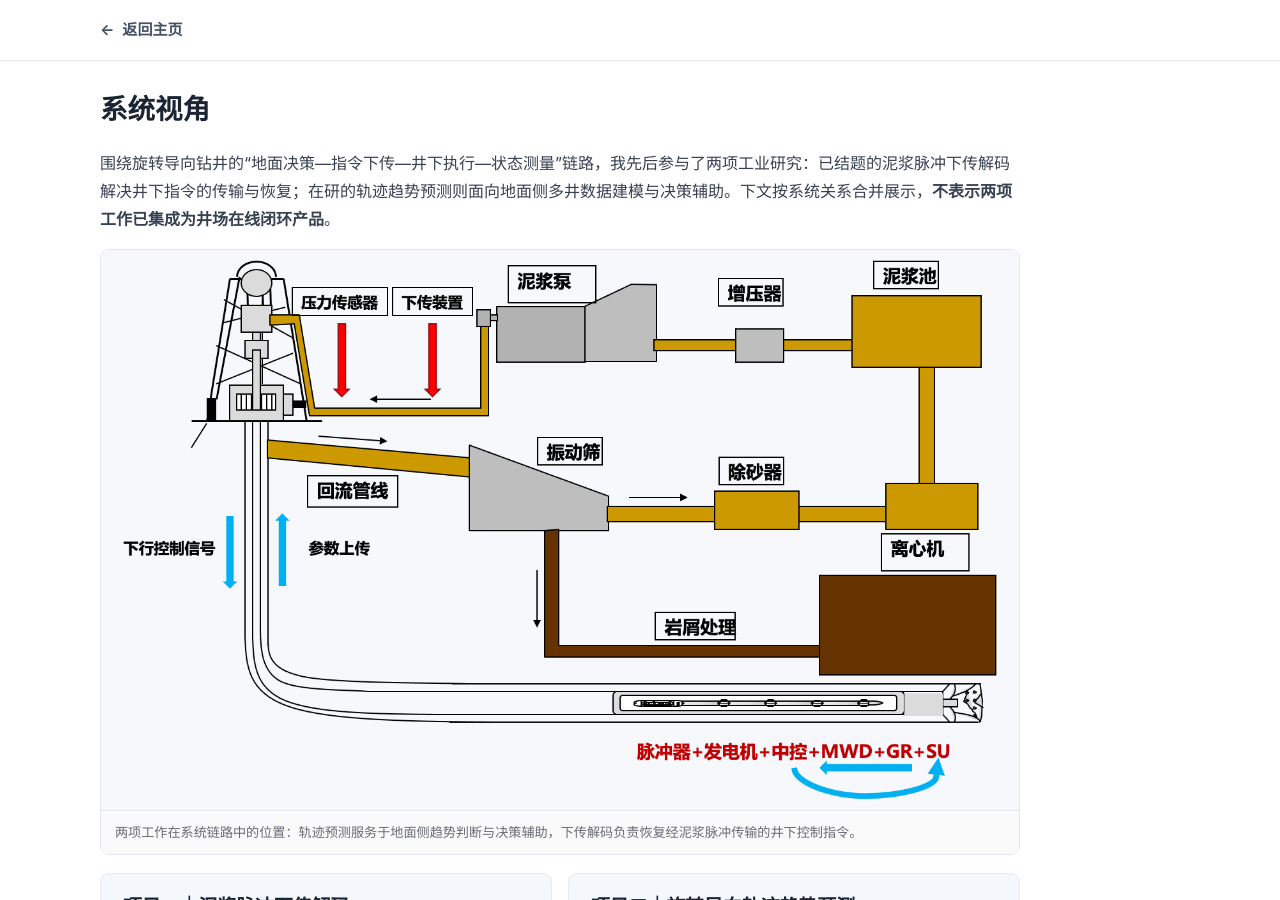
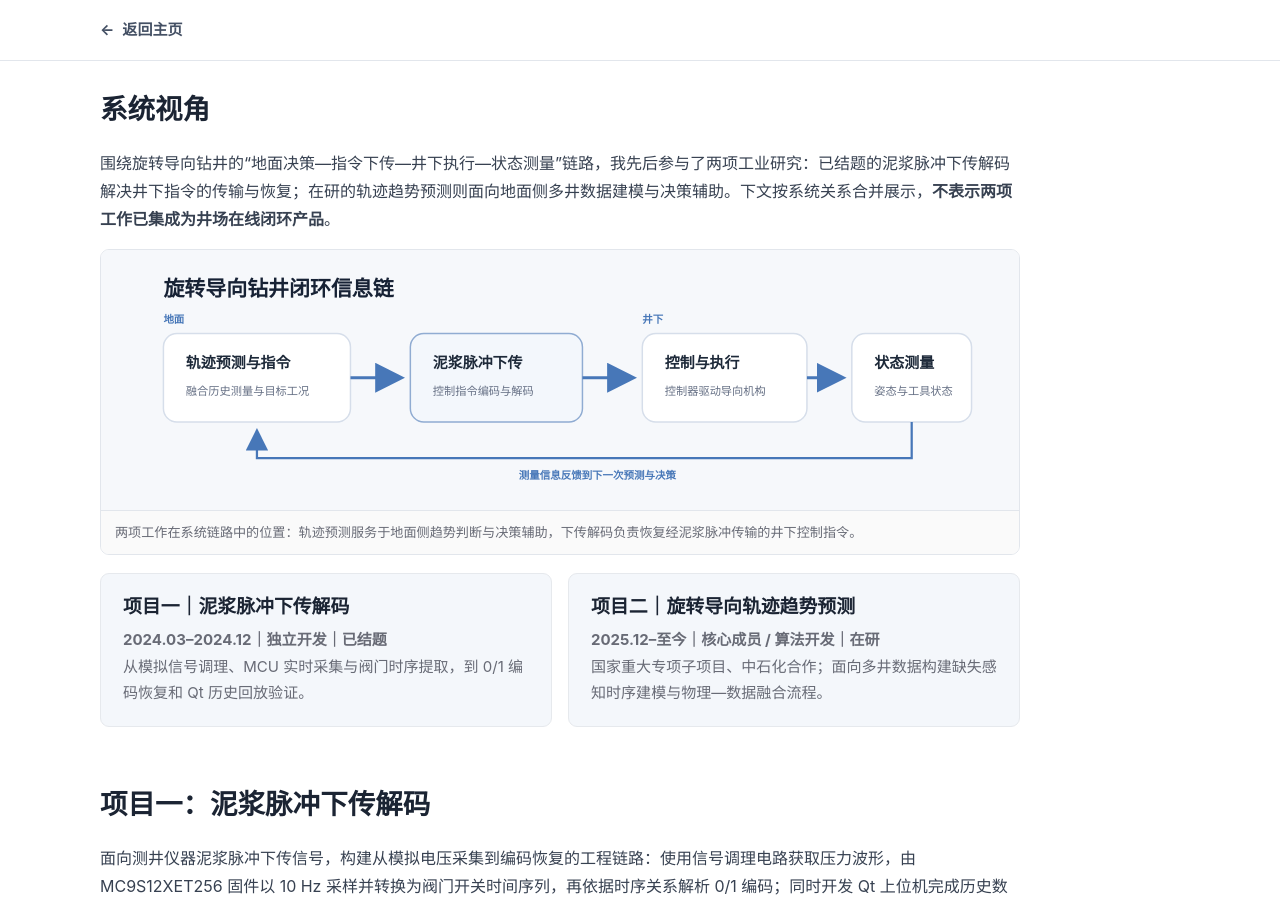
Before and after one commit to hejiaxun/hejiaxun.github.io, a Jekyll site: the page built from _projects/4_rotary_steering_system.md, in a window 1280 px wide and 900 px high, scrolled down 336 px. Built offline with Jekyll 4.4.1, drawn with Linux system fonts in a browser that asks for light colours.

Commit message:
Redraw portfolio technical diagrams

```diff
--- a/_projects/4_rotary_steering_system.md
+++ b/_projects/4_rotary_steering_system.md
@@ -6,7 +6,7 @@
 importance: 0
 category: industrial-project
 permalink: /projects/rotary-steering-system/
-img: /assets/img/rotary-steering/system-chain.png
+img: /assets/img/rotary-steering/system-chain.svg
 ---
 
 ## 系统视角
@@ -14,7 +14,7 @@
 围绕旋转导向钻井的“地面决策—指令下传—井下执行—状态测量”链路，我先后参与了两项工业研究：已结题的泥浆脉冲下传解码解决井下指令的传输与恢复；在研的轨迹趋势预测则面向地面侧多井数据建模与决策辅助。下文按系统关系合并展示，**不表示两项工作已集成为井场在线闭环产品**。
 
 <figure class="project-figure project-figure--system-cover">
-  <img src="{{ '/assets/img/rotary-steering/system-chain.png' | relative_url }}" alt="旋转导向钻井地面决策、泥浆脉冲下传、井下执行与测量信息链路示意图">
+  <img src="{{ '/assets/img/rotary-steering/system-chain.svg' | relative_url }}" alt="旋转导向钻井地面决策、泥浆脉冲下传、井下执行与测量信息链路示意图">
   <figcaption>两项工作在系统链路中的位置：轨迹预测服务于地面侧趋势判断与决策辅助，下传解码负责恢复经泥浆脉冲传输的井下控制指令。</figcaption>
 </figure>
 
```
Also changed, not shown: assets/img/cast/cast_method_summary.svg, assets/img/cast/parameterized_cdhrr_and_controller.svg, assets/img/dexumi/codesign-scope-clean.svg, assets/img/robocon/electronics-architecture.svg, assets/img/rotary-steering/system-chain.svg (added).
